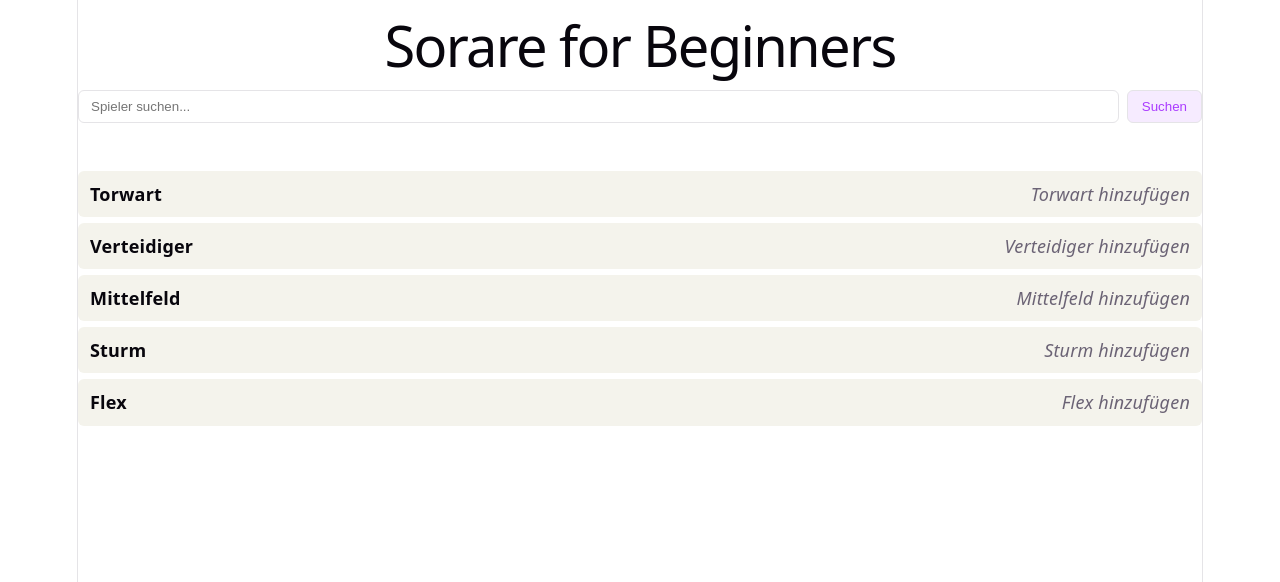
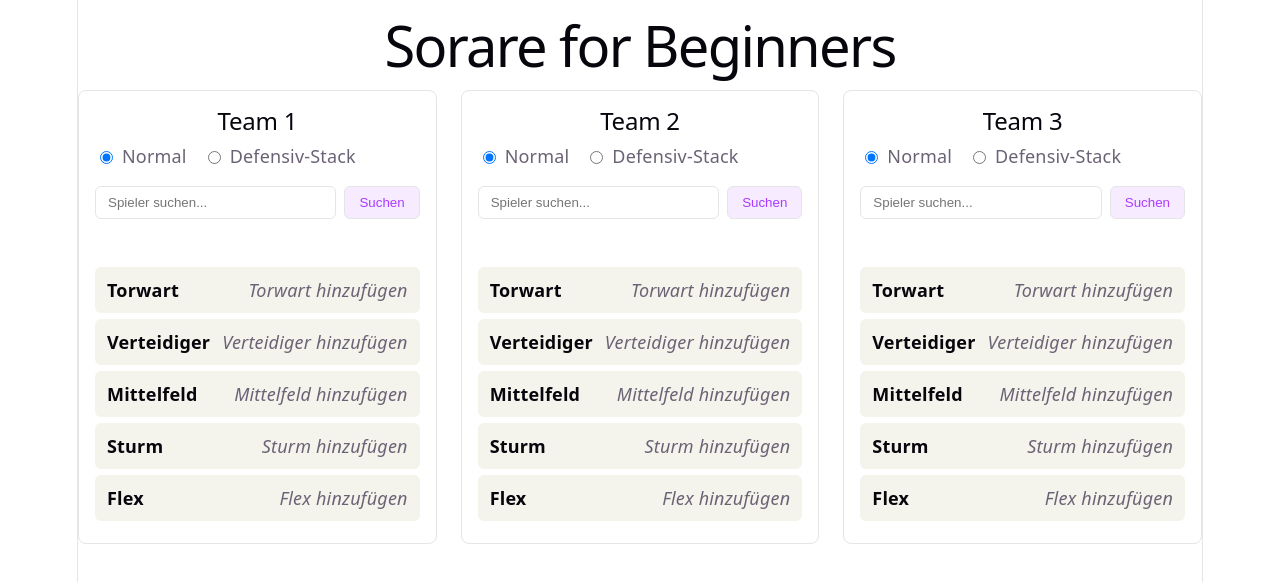
Before and after one commit to podenwald/sorare-for-beginners, a React (Vite) app: page / in a window 1280 px wide. Shown: the top 582 px of the page. Built offline with nearby package versions, Linux system fonts and the light colour scheme.

Commit message:
feat: support three independent teams with per-team defensive-stack toggle

```diff
--- a/src/App.css
+++ b/src/App.css
@@ -101,3 +101,40 @@
   color: var(--text);
   font-style: italic;
 }
+
+.teams-grid {
+  display: flex;
+  flex-direction: column;
+  gap: 24px;
+}
+
+@media (min-width: 900px) {
+  .teams-grid {
+    flex-direction: row;
+    align-items: flex-start;
+  }
+
+  .teams-grid > * {
+    flex: 1;
+    min-width: 0;
+  }
+}
+
+.team-panel {
+  border: 1px solid var(--border);
+  border-radius: 8px;
+  padding: 16px;
+}
+
+.mode-toggle {
+  display: flex;
+  gap: 16px;
+  margin-bottom: 16px;
+}
+
+.mode-toggle label {
+  display: flex;
+  align-items: center;
+  gap: 6px;
+  cursor: pointer;
+}
--- a/src/App.tsx
+++ b/src/App.tsx
@@ -1,54 +1,15 @@
-import { useMemo, useState } from 'react'
-import { PlayerSearch } from './components/PlayerSearch'
-import { FormationList } from './components/FormationList'
-import { assignFormation } from './api/formation'
-import { evaluatePlayer } from './api/scoring'
-import type { Player } from './api/types'
-import type { EvaluatedCandidate } from './api/formation'
+import { TeamPanel } from './components/TeamPanel'
 import './App.css'
 
 function App() {
-  const [shortlist, setShortlist] = useState<Player[]>([])
-
-  function handleAdd(player: Player) {
-    setShortlist((current) => {
-      if (current.some((existing) => existing.slug === player.slug)) return current
-      return [...current, player]
-    })
-  }
-
-  function handleRemove(slug: string) {
-    setShortlist((current) => current.filter((player) => player.slug !== slug))
-  }
-
-  const candidates: EvaluatedCandidate[] = useMemo(
-    () => shortlist.map((player) => ({ player, evaluation: evaluatePlayer(player) })),
-    [shortlist],
-  )
-
-  const slots = useMemo(() => assignFormation(candidates), [candidates])
-
   return (
     <>
       <h1>Sorare for Beginners</h1>
-      <PlayerSearch onAdd={handleAdd} />
-
-      <div className="shortlist">
-        {shortlist.map((player) => (
-          <span key={player.slug} className="shortlist-chip">
-            {player.displayName}
-            <button
-              type="button"
-              onClick={() => handleRemove(player.slug)}
-              aria-label={`${player.displayName} von der Shortlist entfernen`}
-            >
-              ✕
-            </button>
-          </span>
-        ))}
+      <div className="teams-grid">
+        <TeamPanel label="Team 1" />
+        <TeamPanel label="Team 2" />
+        <TeamPanel label="Team 3" />
       </div>
-
-      <FormationList slots={slots} />
     </>
   )
 }
--- /dev/null
+++ b/src/components/TeamPanel.tsx
@@ -0,0 +1,82 @@
+import { useMemo, useState } from 'react'
+import { PlayerSearch } from './PlayerSearch'
+import { FormationList } from './FormationList'
+import { assignFormation } from '../api/formation'
+import { evaluatePlayer } from '../api/scoring'
+import type { Player } from '../api/types'
+import type { EvaluatedCandidate, FormationMode } from '../api/formation'
+
+interface TeamPanelProps {
+  label: string
+}
+
+export function TeamPanel({ label }: TeamPanelProps) {
+  const [shortlist, setShortlist] = useState<Player[]>([])
+  const [mode, setMode] = useState<FormationMode>('normal')
+
+  function handleAdd(player: Player) {
+    setShortlist((current) => {
+      if (current.some((existing) => existing.slug === player.slug)) return current
+      return [...current, player]
+    })
+  }
+
+  function handleRemove(slug: string) {
+    setShortlist((current) => current.filter((player) => player.slug !== slug))
+  }
+
+  const candidates: EvaluatedCandidate[] = useMemo(
+    () => shortlist.map((player) => ({ player, evaluation: evaluatePlayer(player) })),
+    [shortlist],
+  )
+
+  const slots = useMemo(() => assignFormation(candidates, mode), [candidates, mode])
+
+  return (
+    <div className="team-panel">
+      <h2>{label}</h2>
+
+      <div className="mode-toggle">
+        <label>
+          <input
+            type="radio"
+            name={`${label}-mode`}
+            value="normal"
+            checked={mode === 'normal'}
+            onChange={() => setMode('normal')}
+          />
+          Normal
+        </label>
+        <label>
+          <input
+            type="radio"
+            name={`${label}-mode`}
+            value="defensiveStack"
+            checked={mode === 'defensiveStack'}
+            onChange={() => setMode('defensiveStack')}
+          />
+          Defensiv-Stack
+        </label>
+      </div>
+
+      <PlayerSearch onAdd={handleAdd} />
+
+      <div className="shortlist">
+        {shortlist.map((player) => (
+          <span key={player.slug} className="shortlist-chip">
+            {player.displayName}
+            <button
+              type="button"
+              onClick={() => handleRemove(player.slug)}
+              aria-label={`${player.displayName} von der Shortlist entfernen`}
+            >
+              ✕
+            </button>
+          </span>
+        ))}
+      </div>
+
+      <FormationList slots={slots} />
+    </div>
+  )
+}
```
